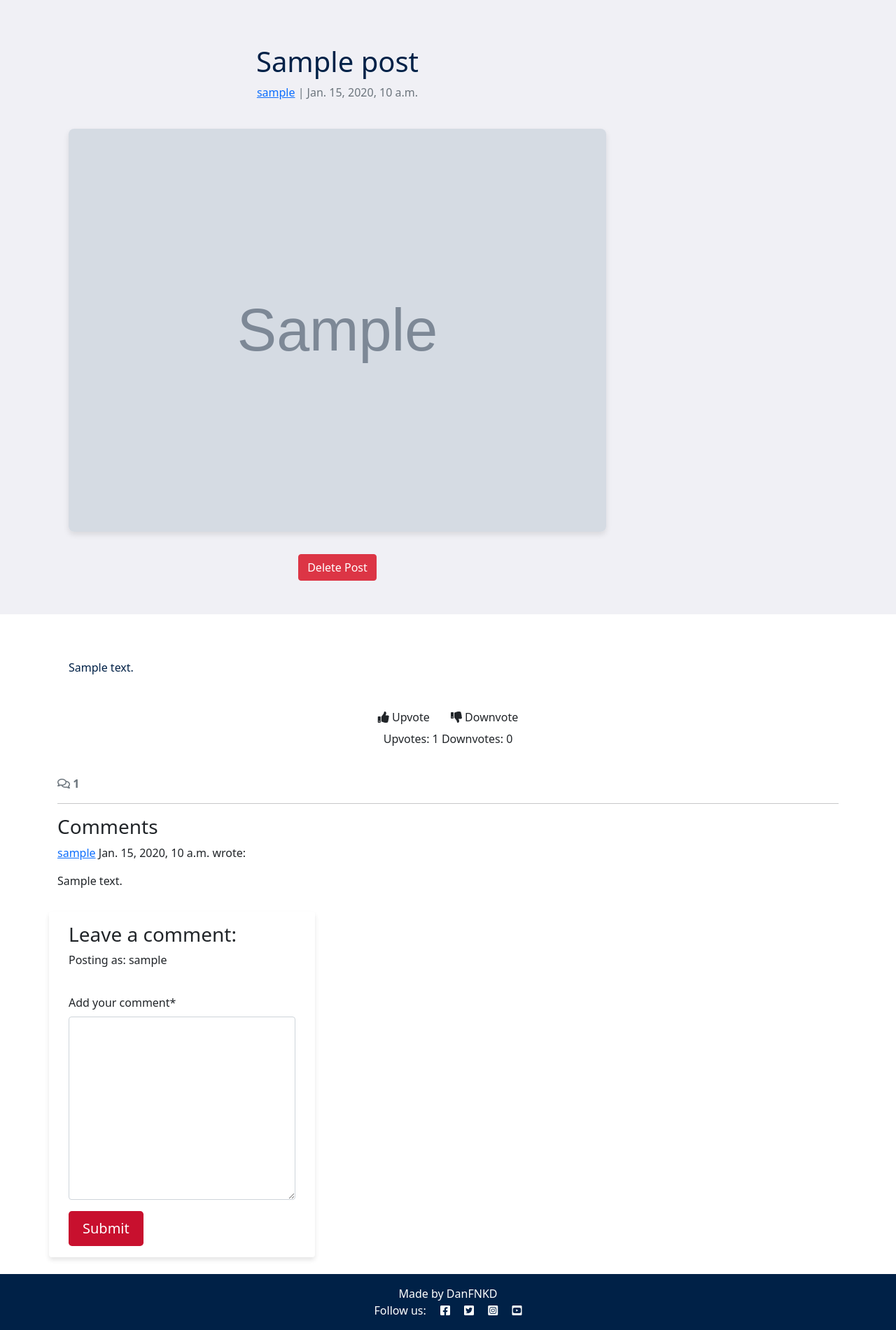
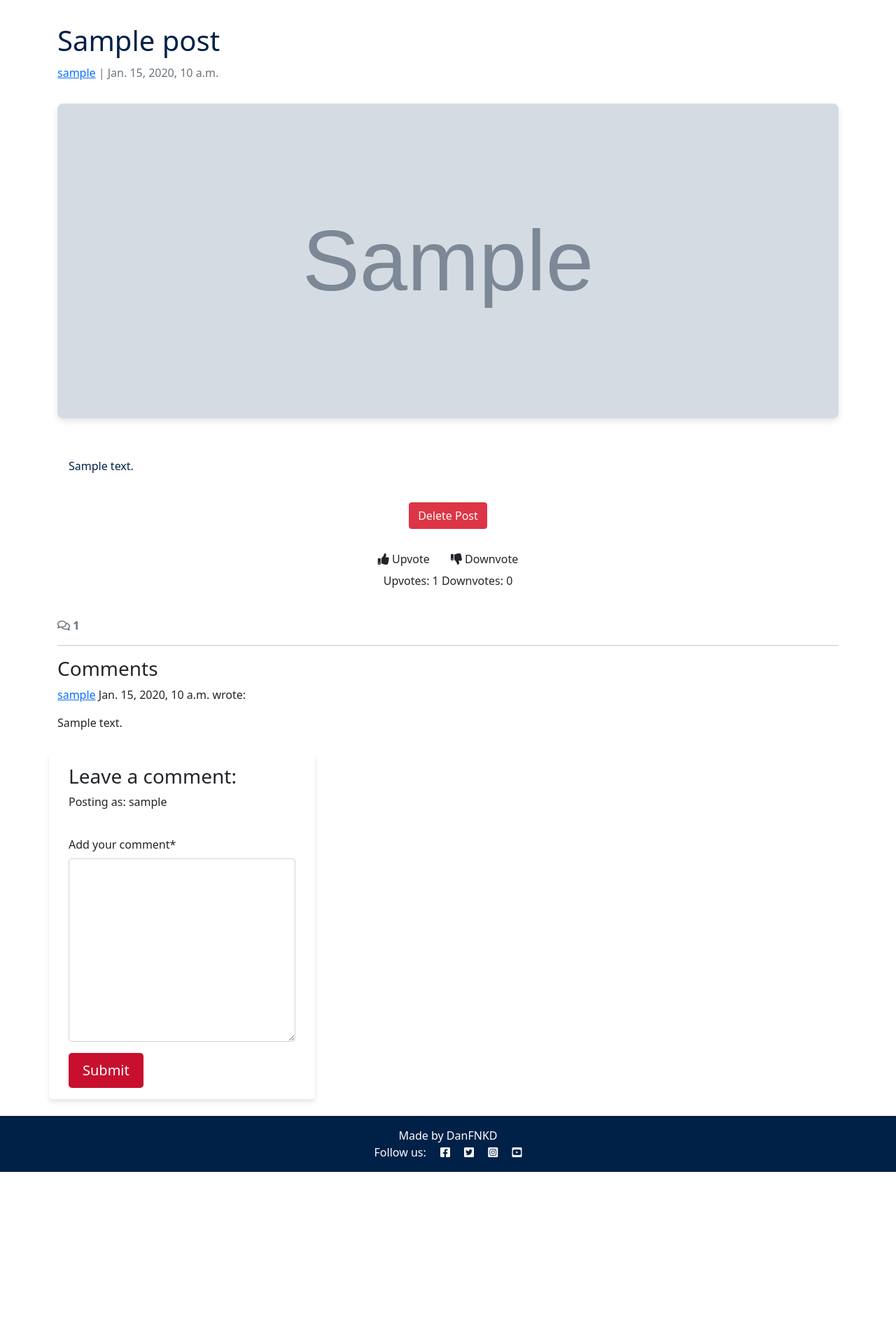
Before and after one commit to DanFNKD/the-notice-board, a Django app: a page that uses blog/templates/blog/post_detail.html in a window 1280 px wide. Shown: the part 64-1965 px from the top of the page at 70% size. After the commit the page ends 1739 px from the top, so only its background shows below. Run offline with Django 4.2, Linux system fonts and the light colour scheme; a user stored in the database is signed in; tables that the repository leaves empty hold one stand-in row (values such as "Sample post"); grey boxes marked "Sample" are stand-in pictures; some libraries are stand-ins or nearby versions.

Commit message:
Updated post detail code to remove erroneous masthead

```diff
--- a/blog/models.py
+++ b/blog/models.py
@@ -3,7 +3,6 @@ from django.utils.text import slugify
 from django.contrib.auth.models import User
 from django.db.models.signals import post_save
 from django.dispatch import receiver
-from .validators import validate_image_size
 
 # Choices for post status
 STATUS = ((0, "Draft"), (1, "Published"))
--- a/blog/templates/blog/post_detail.html
+++ b/blog/templates/blog/post_detail.html
@@ -3,48 +3,44 @@
 {% load static %}
 {% load crispy_forms_tags %}
 
-<div class="masthead">
 <div class="container">
-        <div class="row g-0">
-            <div class="col-md-6 masthead-text">
-                <!-- Post title -->
+    <!-- Post title, author, date -->
+    <div class="row">
+        <div class="col mb-4 mt-3">
             <h1 class="post-title">{{ post.title }}</h1>
-                <!-- Post metadata (author and date) -->
-                <div class="post-meta">
             <p class="post-subtitle">
                 <a href="{% url 'profile' post.author.username %}">{{ post.author.username }}</a> | {{ post.created_on }}
             </p>
-                </div>
-                <!-- Display image -->
-                {% load static %}
 
+            <!-- Post image (only if available) -->
             {% if post.image %}
-                    <img src="{% static 'images/' %}{{ post.image }}" alt="Image for {{ post.title }}" class="post-detail-image img-fluid mb-3">
+                <img src="{{ post.image.url }}" alt="Image for {{ post.title }}" class="post-detail-image img-fluid mb-3">
             {% endif %}
-
-                <!-- Post delete button for admins -->
-                {% if user.is_staff %}
-                    <a href="{% url 'delete_post' post.id %}" class="btn btn-danger mt-3"
-                        onclick="return confirm('Are you sure you want to delete?');">
-                        Delete Post
-                    </a>
-                {% endif %}
-
         </div>
     </div>
-    </div>
-</div>
-<div class="container">
+
+    <!-- Post content -->
     <div class="row">
-        <div class="col mb-4  mt-3">
+        <div class="col mb-4">
             <div class="card-body">
-                <!-- Display post content with the safe filter -->
                 <p class="card-text">
                     {{ post.content | safe }}
                 </p>
             </div>
         </div>
     </div>
+
+    <!-- Delete button for admins -->
+    {% if user.is_staff %}
+    <div class="row mb-4">
+        <div class="col text-center">
+            <a href="{% url 'delete_post' post.id %}" class="btn btn-danger"
+                onclick="return confirm('Are you sure you want to delete?');">
+                Delete Post
+            </a>
+        </div>
+    </div>
+    {% endif %}
 
     <!-- Voting section -->
     <div class="row">
@@ -68,6 +64,7 @@
             <hr>
         </div>
     </div>
+
     <!-- Displaying comments -->
     <div class="row">
         <div class="col-12">
@@ -92,6 +89,8 @@
                 </article>
             {% endfor %}
         </div>
+
+        <!-- Comment form -->
         <div class="col-md-4 card mb-4 mt-3">
             <div class="card-body">
                 {% if user.is_authenticated %}
@@ -111,6 +110,5 @@
         </div>
     </div>
 </div>
-</div>
 
 {% endblock content %}
--- a/static/css/style.css
+++ b/static/css/style.css
@@ -16,12 +16,40 @@ body {
     font-style: italic;
 }
 
+/* Post Title */
 .post-title {
     padding-top: 1rem;
     color: #002147;
     font-size: 2.5rem;
     margin-bottom: 0.5rem;
-    line-height: 1.2;
+    line-height: 1.3;
+}
+
+.post-subtitle {
+    color: #6c757d;
+    font-size: 1rem;
+    margin-bottom: 1rem;
+}
+
+.post-detail-image {
+    width: 100%;
+    height: auto;
+    max-height: 450px;
+    object-fit: cover;
+    border-radius: 8px;
+    margin-top: 1rem;
+    box-shadow: 0 4px 8px rgba(0, 0, 0, 0.1);
+}
+
+/* Responsive for mobile */
+@media (max-width: 768px) {
+    .post-title {
+        font-size: 2rem;
+    }
+
+    .post-subtitle {
+        font-size: 0.9rem;
+    }
 }
 
 /* Navbar Styles */
@@ -100,6 +128,7 @@ body {
     color: #002147;
 }
 
+/* Image Containers */
 .image-container {
     position: relative;
     width: 100%;
@@ -194,6 +223,7 @@ body {
     margin: 0 auto;
 }
 
+/* Create Post */
 .create-post {
     display: flex;
     flex-direction: column;
@@ -253,70 +283,3 @@ body {
 .footer a {
     text-decoration: none;
 }
-
-/* Masthead Styles */
-.masthead {
-    width: 100%;
-    overflow: visible;
-    padding: 2rem 0;
-    background-color: #F0F0F5;
-    margin-bottom: 2rem;
-    display: flex;
-    justify-content: center;
-    align-items: center;
-}
-
-.masthead-text {
-    text-align: center;
-    padding: 1rem;
-    max-width: 800px;
-    width: 100%;
-}
-
-/* Post Title (inside masthead) */
-.post-title {
-    margin: 0;
-    padding: 1rem 0 0.5rem 0;
-    color: #002147;
-    font-size: 2.5rem;
-    line-height: 1.2;
-}
-
-/* Post Meta (author, date) */
-.post-subtitle {
-    color: #6c757d;
-    font-size: 1rem;
-    margin-bottom: 1.5rem;
-}
-
-/* Post Image */
-.post-detail-image {
-    width: 100%;
-    max-width: 100%;
-    height: auto;
-    border-radius: 8px;
-    object-fit: cover;
-    margin-top: 1rem;
-    box-shadow: 0 4px 8px rgba(0, 0, 0, 0.1);
-}
-
-/* Responsive Design */
-@media (max-width: 991.98px) {
-    #user-status {
-        display: none;
-    }
-}
-
-@media (max-width: 768px) {
-    .post-title {
-        font-size: 2rem;
-    }
-
-    .post-subtitle {
-        font-size: 0.9rem;
-    }
-
-    .masthead-text {
-        padding: 0.5rem;
-    }
-}
```
Also changed, not shown: blog/validators.py (deleted, +0 -7 lines). Lines whose indentation alone changed are shown as unchanged.
